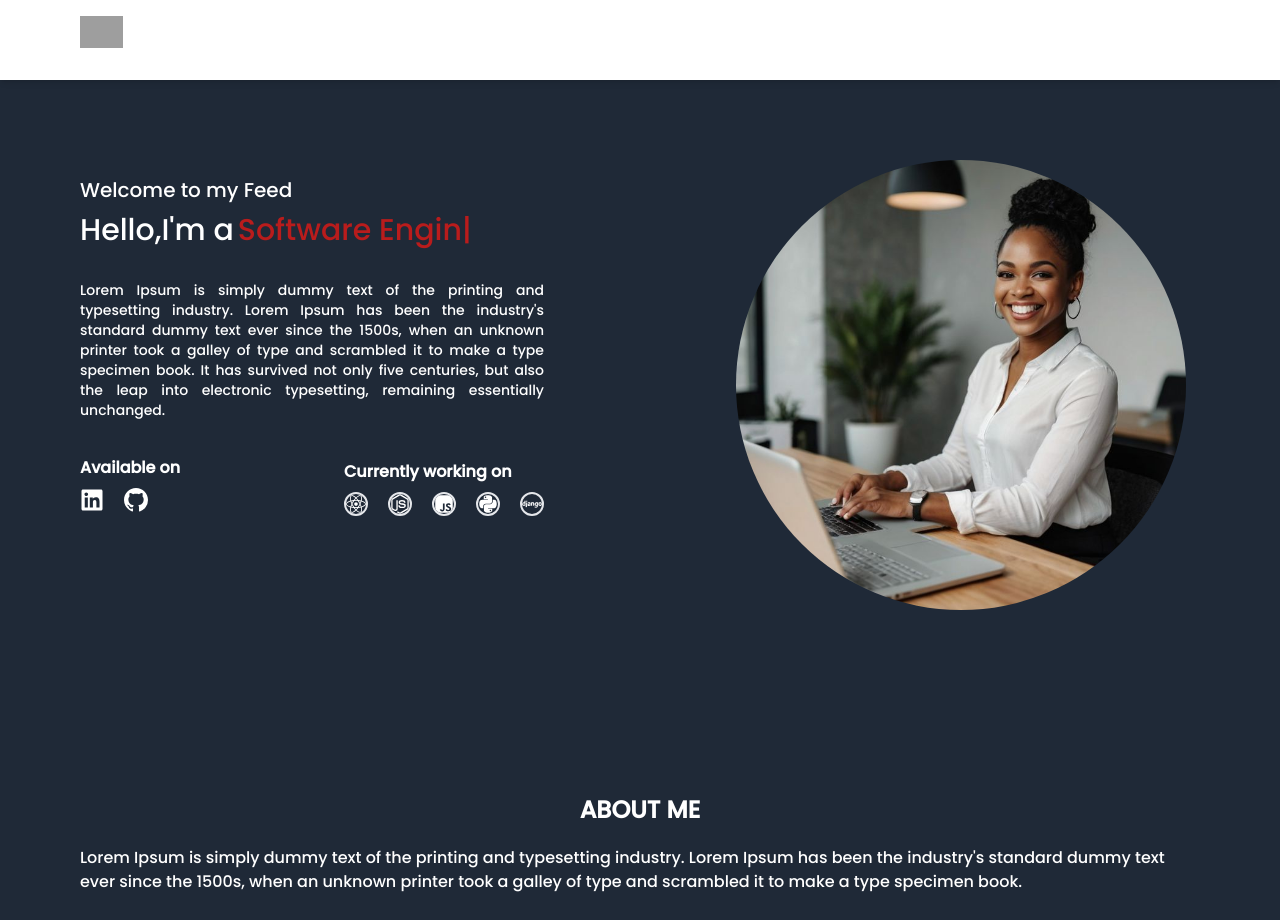
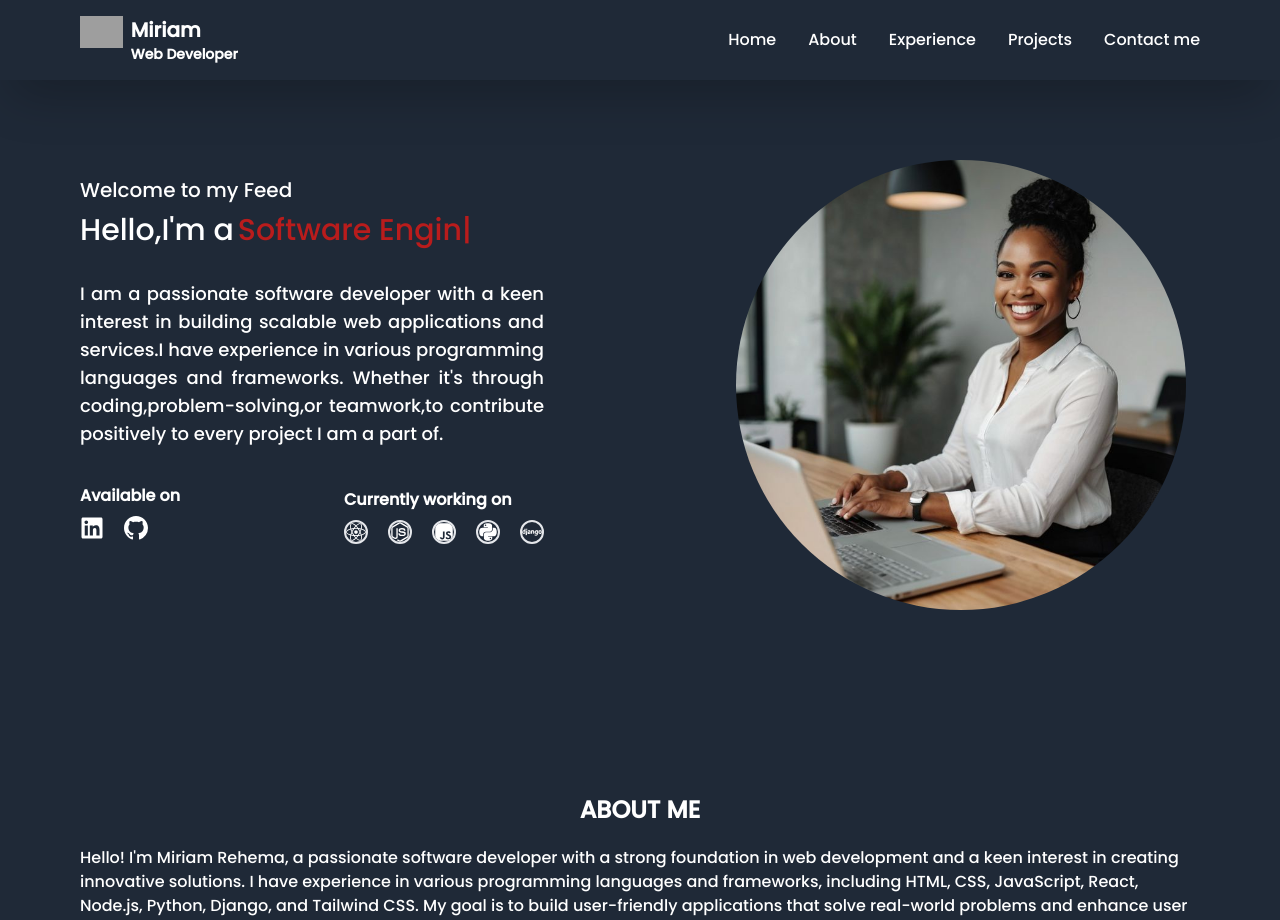
Before and after one commit to MiriamRehema/Miriam-2-Portfolio, a React (Vite) app: page / in a window 1280 px wide. Shown: the top 920 px of the page. Built offline with nearby package versions, Linux system fonts and the light colour scheme; grey boxes are pictures that could not be loaded.

Commit message:
adding the dark feature mode

```diff
--- a/src/components/About.jsx
+++ b/src/components/About.jsx
@@ -11,9 +11,7 @@ function About() {
      <div className='max-w-screen-2xl container mx-auto px-4 md:px-20 my-20'>
       <h1 className='text-2xl font-bold mb-5 text-center'>ABOUT ME</h1>
      <p>
-          Lorem Ipsum is simply dummy text of the printing and typesetting
-            industry. Lorem Ipsum has been the industry's standard dummy text ever since the 1500s,
-            when an unknown printer took a galley of type and scrambled it to make a type specimen book.
+        Hello! I'm Miriam Rehema, a passionate software developer with a strong foundation in web development and a keen interest in creating innovative solutions. I have experience in various programming languages and frameworks, including HTML, CSS, JavaScript, React, Node.js, Python, Django, and Tailwind CSS. My goal is to build user-friendly applications that solve real-world problems and enhance user experiences. I am always eager to learn new technologies and improve my skills to stay at the forefront of the ever-evolving tech landscape.
 
      </p>
      <br/>
@@ -21,6 +19,7 @@ function About() {
 
          <ul className='list-none'>
       <h1 class= 'font-semibold text-xl'>Education</h1>
+
         <li>Degree/Certification</li>
         <li>Degree/Certification</li>
         <li>Degree/Certification</li>
@@ -54,7 +53,7 @@ function About() {
 
 
 
-    <br/>
+    <br />
 
 
 
--- a/src/components/Footer.jsx
+++ b/src/components/Footer.jsx
@@ -6,10 +6,10 @@ function Footer() {
     return(
         <>
         <hr/>
-        <footer className='py-12'>
+        <footer className='py-12 0'>
             <div className='max-w-screen-2xl container mx-auto px-4 md:px-20 '>
                 <div className='flex flex-col items-center justify-center'>
-                    <div className='flex space-x-4'>
+                    <div className='flex space-x-4  p-4 bg-gray-800 text-white'>
                         <FaLinkedin size={24}/>
                         <CgMail size={28}/>
                         <BsGithub size={24}/>
--- a/src/components/Home.jsx
+++ b/src/components/Home.jsx
@@ -12,7 +12,7 @@ function Home() {
 
     return (
         <>
-        <div className='max-w-screen-2xl container mx-auto px-4 md:px-20 my-20'>
+        <div className='max-w-screen-2xl container mx-auto px-4 md:px-20 my-20 text-white bg-gray-800'>
             <div className='flex flex-col md:flex-row '>
             <div className='md:w-1/2 mt-12 md:mt-24 space-y-2 order-2 md:order-1' >
             <span className='text-xl'>Welcome to my Feed</span>
@@ -29,12 +29,9 @@ function Home() {
            {/* <span className='text-red-700 font-bold'>Developer</span> */}
            </div>
            <br/>
-            <p className='text-sm md:text-md text-justify'>
-                Lorem Ipsum is simply dummy text of the printing and typesetting
-                 industry. Lorem Ipsum has been the industry's standard dummy text ever since the 1500s,
-                 when an unknown printer took a galley of type and scrambled it to make a type specimen book.
-                 It has survived not only five centuries, but also the leap into electronic typesetting, remaining
-                  essentially unchanged.
+            <p className='text-lg md:text-md text-justify'>
+            I am a passionate software developer with a keen interest in building scalable web applications and services.I have experience in various programming languages and frameworks.
+            Whether it's through coding,problem-solving,or teamwork,to contribute positively to every project I am a part of.
             </p>
             <br/>
             {/* social media icons */}
--- a/src/components/Navbar.jsx
+++ b/src/components/Navbar.jsx
@@ -12,7 +12,7 @@
     ]
    return (
     <>
-    <div className="max-w-screen-2xl container mx-auto px-4 md:px-20 h-20 shadow-md fixed top-0 left-0 right-0 z-10 bg-white">
+    <div className="max-w-screen-2xl container mx-auto px-4 md:px-20 h-20 shadow-2xl fixed top-0 left-0 right-0 z-10 text-white bg-gray-800 ">
         <div className="flex justify-between items-center h-20">
             <div className="flex space-x-2">
                 <img src="https://www.codingninjas.com/assets-landing/images/CNLOGO.svg" alt="Coding Ninjas Logo" className="h-8 w-auto"/>
```
